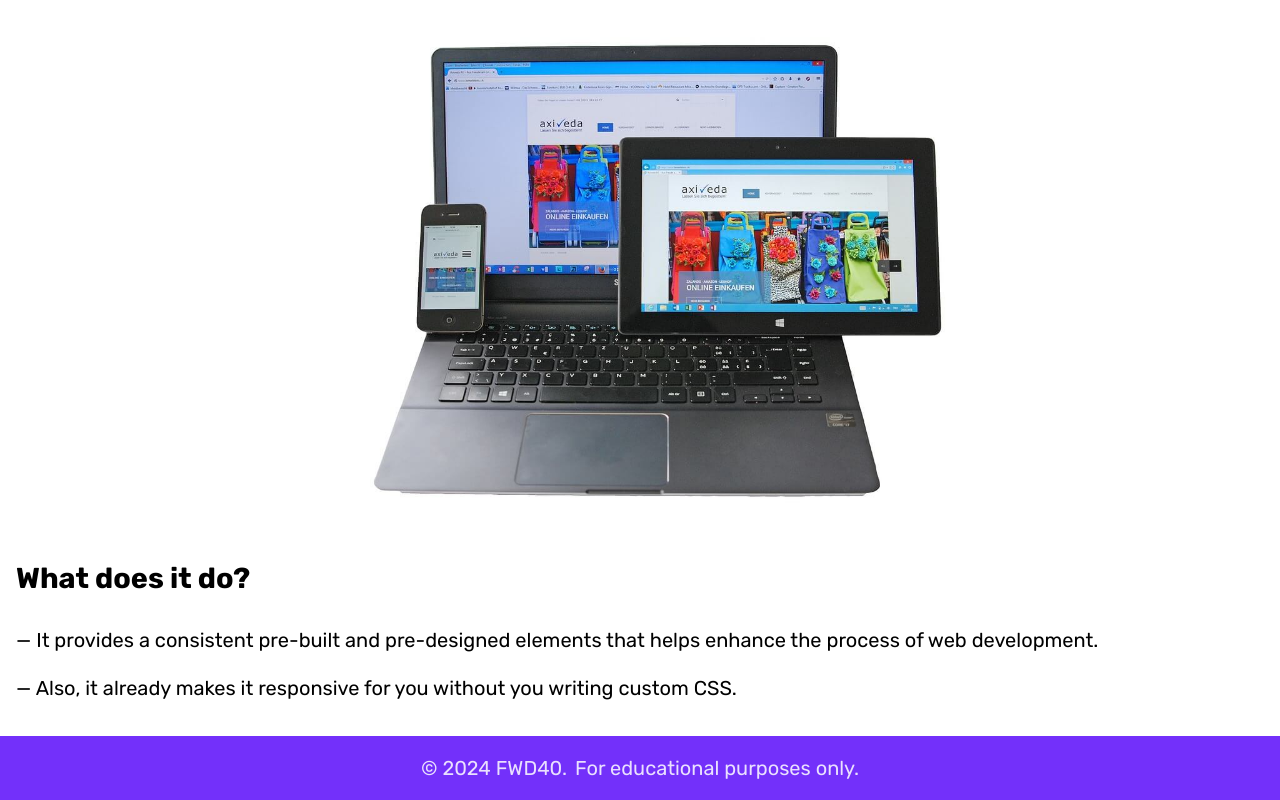
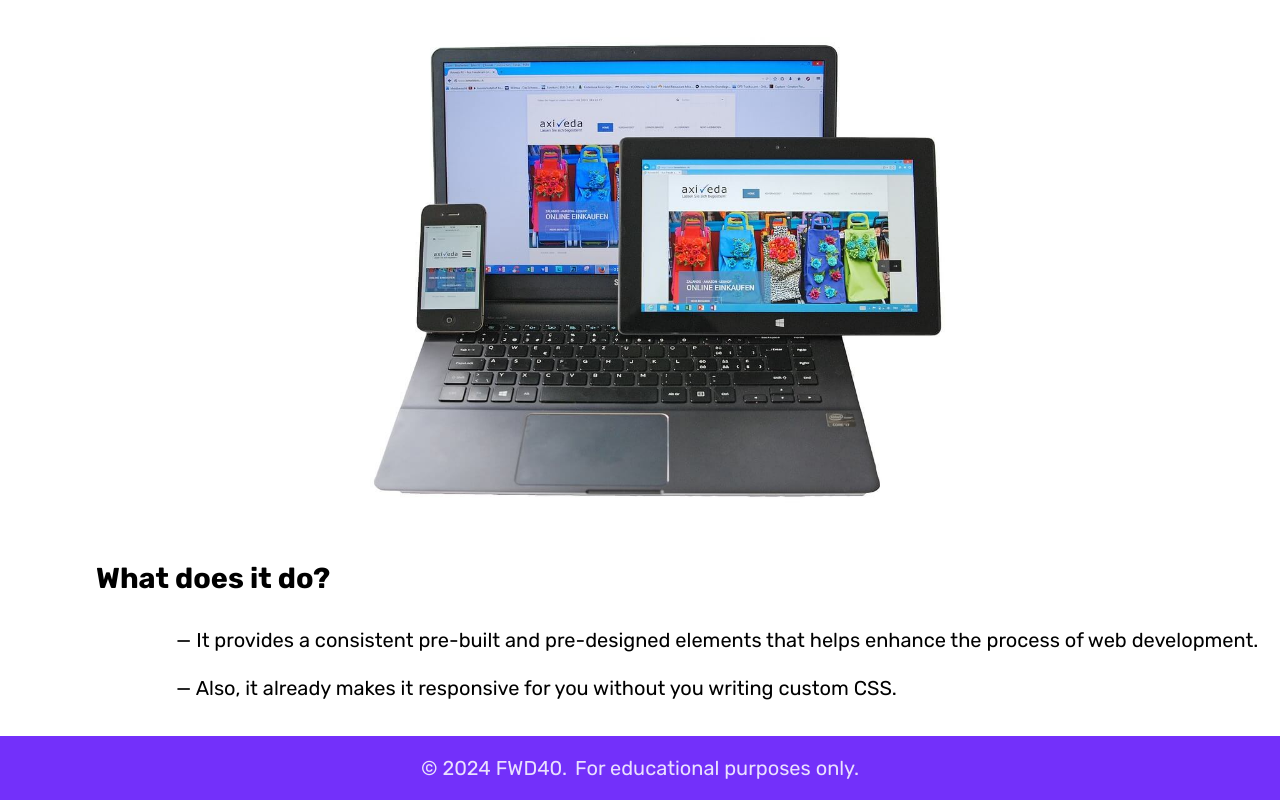
Before and after one commit to AmirarsalanBa/bootstrap-project, a plain HTML site: page index.html in a window 1280 px wide. Shown: the part 355-1155 px from the top of the page. Drawn offline with nearby package versions, Linux system fonts and the light colour scheme.

Commit message:
Added content on the what-it-does section

```diff
--- a/styles/styles.css
+++ b/styles/styles.css
@@ -75,11 +75,13 @@ a {
     padding: 1rem;
 }
 
-.what-is-bs h2 {
+.what-is-bs h2,
+.what-it-does h2 {
     margin-left: 5rem;
 }
 
-.what-is-bs p {
+.what-is-bs p,
+.what-it-does p {
     margin: 1rem auto 1rem 10rem;
 }
 
```
Also changed, not shown: index.html (+1 -0 lines).
